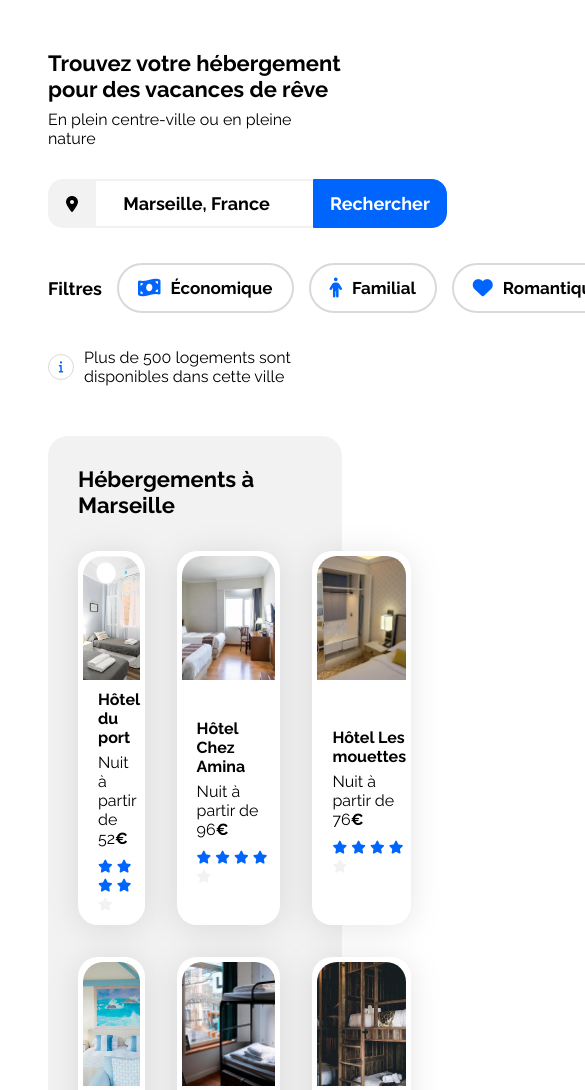
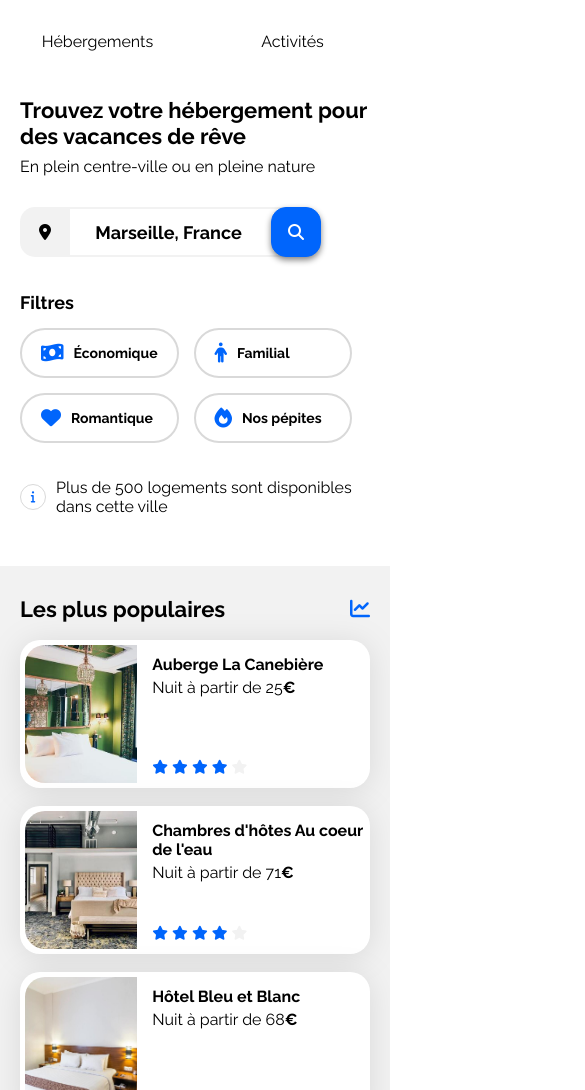
Before and after one commit to yoannBonge/Booki, a plain HTML site: page index.html in a window 390 px wide. Shown: the part 65-1155 px from the top of the page, 585 px wide, since content can reach past the window. Drawn offline with Linux system fonts and the light colour scheme.

Commit message:
responsive done

```diff
--- a/css/style.css
+++ b/css/style.css
@@ -1,4 +1,4 @@
-                                        /* General */
+/*______________________________________ General ______________________________________*/
 
 
 * {
@@ -15,7 +15,7 @@ html {
     font-size: 62.5%;
 }
 
-                                        /* Structural */
+/*______________________________________ Structural ______________________________________*/
 
 
 body {
@@ -32,19 +32,17 @@ header {
 }
 
 main {
-    width: 100%;
     padding: 0 4.8rem;
     box-sizing: border-box;
 }
 
 footer {
-    width: 100%;
     display: flex;
     justify-content: center;
     align-items: center;
 }
 
-                                        /* Recurrent */
+/*______________________________________ Recurrent ______________________________________*/
 
 
 .section-title {
@@ -54,8 +52,8 @@ footer {
 
 .card {
     background-color: white;
-    border-radius: 20px;
-    filter: drop-shadow(0px 3px 15px rgba(0, 0, 0, 0.1));
+    border-radius: 2.0rem;
+    filter: drop-shadow(0 0.3rem 1.5rem rgba(0, 0, 0, 0.1));
     cursor: pointer;
 }
 
@@ -72,20 +70,21 @@ footer {
 }
 
 .fa-solid {
-    font-size: 1.3rem;
+    font-size: 1.4rem;
     color: var(--main-color);
 }
 
 .neutral-star {
-    font-size: 1.3rem;
+    font-size: 1.4rem;
     color: var(--main-bg-color);
 }
 
-                                         /* Header Elements */
+/*______________________________________ Header Elements ______________________________________*/
 
 
 .logo-booki {
     padding: 3rem;
+    margin-left: 1.8rem;
 }
 
 .logo-booki-header {
@@ -119,7 +118,7 @@ footer {
 
 .menu li:hover {
     color: var(--main-color);
-    border-top: solid 2px var(--main-color);
+    border-top: solid 0.2rem var(--main-color);
     cursor: pointer;
 }
 
@@ -127,7 +126,7 @@ footer {
     color: var(--main-color);
 }
 
-                                        /* Infogroup */
+/*______________________________________ Infogroup ______________________________________*/
 
 
 .infogroup {
@@ -152,7 +151,6 @@ h1 {
 
 .searchbar {
     display: flex;
-    width: 100%;
 }
 
 .location-dot {
@@ -160,9 +158,9 @@ h1 {
     display: flex;
     align-items: center;
     justify-content: center;
-    width: 48px;
-    height: 4.9rem;
-    border-radius: 15px 0px 0px 15px;
+    width: 5rem;
+    height: 5rem;
+    border-radius: 1.5rem 0 0 1.5rem;
 }
 
 .location-dot i {
@@ -175,11 +173,13 @@ h1 {
 .searchfield {
     font-size: 1.8rem;
     font-weight: 700;text-align: center;
-    height: 4.9rem;
+    width: 92%;
+    height: 5rem;
     border-style: solid;
     border-color: var(--main-bg-color);
     border-left-style: none;
     border-right-style: none;
+    padding: 0;
     box-sizing: border-box;
 }
 
@@ -193,14 +193,18 @@ h1 {
     color: white ;
     background-color: var(--main-color);
     position: absolute;
-    height: 4.9rem;
+    height: 5rem;
     padding: 0 1.6rem;
-    border: 1px solid var(--main-color);
-    border-radius: 0px 15px 15px 0px;
+    border: 0.1rem solid var(--main-color);
+    border-radius: 0 1.5rem 1.5rem 0;
 }
 
 .searchform button:hover {
     cursor: pointer;
+}
+
+.searchform i {
+    display: none;
 }
 
 .filterbar {
@@ -219,6 +223,11 @@ h1 {
     align-items: center;
 }
 
+.filter-buttons {
+    display: flex;
+    gap: 1.5rem;
+}
+
 .filterbar button {
     font-size: 1.7rem;
     font-weight: 700;
@@ -228,8 +237,8 @@ h1 {
     height: 5rem;
     padding: 0.4rem 1.9rem;
     gap: 1rem;
-    border: 2px solid #D9D9D9;
-    border-radius: 25px;
+    border: 0.2rem solid #D9D9D9;
+    border-radius: 2.5rem;
 }
 
 .filterbar button:hover {
@@ -248,7 +257,7 @@ h1 {
     justify-content: center;
     width: 2.4rem;
     height: 2.4rem;
-    border: 1px solid #D9D9D9;
+    border: 0.1rem solid #D9D9D9;
     border-radius: 50%;
 }
 
@@ -258,7 +267,7 @@ h1 {
     margin-left: 1rem;
 }
 
-                                        /* Hébergements et Populaires */
+/*______________________________________ Hébergements et Populaires ______________________________________*/
 
 .hebergements-and-populaires {
     display: flex;
@@ -270,16 +279,16 @@ h1 {
 }
 
 .hebergements-and-populaires section {
-    background-color: var(--main-bg-color);
     padding: 3rem;
-    border-radius: 20px;
+    border-radius: 2rem;
     box-sizing: border-box;
 }
 
-                                        /* Hébergements */
+/*______________________________________ Hébergements ______________________________________*/
 
 
 .hebergements {
+    background-color: var(--main-bg-color);
     width: 65%;
 }
 
@@ -300,8 +309,8 @@ h1 {
 .hebergements-cards img {
     width: 100%;
     height: 12.4rem;
-    border-top-left-radius: 20px;
-    border-top-right-radius: 20px;
+    border-top-left-radius: 2rem;
+    border-top-right-radius: 2rem;
 }
 
 .hebergements-cards .card-content {
@@ -332,10 +341,11 @@ h1 {
     padding: 0;
 }
 
-                                        /* Populaires */
+/*______________________________________ Populaires ______________________________________*/
 
 
  .populaires {
+    background-color: var(--main-bg-color);
     width: 32%;
 }
 
@@ -343,6 +353,10 @@ h1 {
     display: flex;
     align-items: center;
     justify-content: space-between;
+}
+
+.populaires-title i {
+    font-size: 2rem;
 }
 
 .populaires-cards .card {
@@ -353,9 +367,9 @@ h1 {
 
 .populaires-cards img {
     width: 33%;
-    height: 13.6rem;
-    border-top-left-radius: 20px;
-    border-bottom-left-radius: 20px;
+    height: 13.8rem;
+    border-top-left-radius: 2rem;
+    border-bottom-left-radius: 2rem;
 }
 
 .populaires-cards .card-content {
@@ -381,11 +395,10 @@ h1 {
     margin-bottom: 0.5rem;
 }
 
-                                        /* Activités */
+/*______________________________________ Activités ______________________________________*/
 
 
 .activites {
-    width: 95%;
     padding: 3rem;
     margin-bottom: 3rem;
 }
@@ -402,7 +415,7 @@ h1 {
 .activites-cards img {
     width: 100%;
     height: 38rem;
-    border-radius: 20px 20px 0 0;
+    border-radius: 2rem 2rem 0 0;
 }
 
 .activites-cards .card-title {
@@ -413,8 +426,13 @@ h1 {
     margin-bottom: 3rem;
 }
 
-                                        /* Footer Elements */
+/*______________________________________ Footer Elements ______________________________________*/
 
+
+.footer-title {
+    font-size: 1.8rem;
+    font-weight: 700;
+}
 
 footer nav {
     background-color: var(--main-bg-color);
@@ -438,22 +456,21 @@ footer li {
     font-size: 1.6rem;
 }
 
-.footer-title {
-    font-size: 1.8rem;
-    font-weight: 700;
+/*______________________________________ Media Queries ______________________________________*/
+
+
+/*________________________________ Tab */
+
+@media screen and (min-width: 768px) and (max-width: 1025px) {
+
+
+html {
+    font-size: 45%;
 }
 
-                                        /* Media Queries */
-
-
-                                    /* Tab */
-
-@media screen and (max-width: 1025px) {
-
-
 .hebergements-and-populaires {
-display: flex;
-flex-direction: column;
+    display: flex;
+    flex-direction: column;
 }
 
 .hebergements {
@@ -466,26 +483,207 @@ flex-direction: column;
 
 .populaires-cards {
     display: flex;
+    padding: 0.5rem;
     gap: 2rem;
-    padding: 0.5rem;
+}
+
+.populaires-cards .card {
+    width: 33%;
+    height: 13.6rem;
+    margin-top: 2rem;
+}
+
+.activites-cards img {
+    height: 22rem;
+}
+
+}
+
+/*________________________________ Mobile */
+
+@media screen and (min-width: 320px) and (max-width: 767px) {
+
+
+header {
+    display: flex;
+    flex-direction: column;
+    align-items: center;
+}
+
+.logo-booki {
+    margin: 0;
+}
+
+main {
+    padding: 0;
+    margin: 0;
+}
+
+.menu {
+    width: 100%;
+    padding: 0;
+}
+
+.menu li {
+    width: 100%;
+    padding-bottom: 1.4rem;
+    margin: 0;
+}
+
+.menu a {
+    display: flex;
+    justify-content: center;
+}
+
+.menu li:hover {
+    border-top: none;
+    border-bottom: 0.2rem solid var(--main-color);
+}
+
+.infogroup {
+    margin: 0 2rem;
+}
+
+.searchfield {
+    width: 100%;
+}
+
+.searchform .search-button {
+    display: none;
+}
+
+.searchform button {
+    margin-left: -1.2rem;
+    border-radius: 1.5rem;
+    filter: drop-shadow(0px 3px 3px #0000007d);
+}
+
+.searchform i {
+    font-size: 1.6rem;
+    color: white;
+    display: flex;
+}
+
+.filter-buttons {
+    display: grid;
+    grid-template-columns: 1fr 1fr;
+    grid-template-rows: 1fr 1fr;
+}
+
+.filterbar button {
+    font-size: 1.4rem;
+    min-width: 1rem;
+}
+
+.filterbar {
+    flex-wrap: wrap;
+}
+
+.hebergements-and-populaires {
+    display: flex;
+    flex-direction: column-reverse;
+}
+
+.hebergements-and-populaires section {
+    padding: 3rem 2rem 3rem 2rem;
+    border-radius: 0;
+    box-sizing: border-box;
+}
+
+.populaires {
+    background-color:#F2F2F2;
+    width: 100%;
 }
 
 .populaires-cards .card {
     display: flex;
-    width: 33%;
-    height: 13.6rem;
     padding: 0.5rem;
-    margin-top: 2rem;
+    margin-top: 1.8rem;
+}
+
+.hebergements {
+    background-color: white;
+    width: 100%;
+    margin-top: -3rem;
+    margin-bottom: -1.5rem;
+}
+
+.hebergements h2 {
+    margin-bottom: -1.8rem;
+}
+
+.hebergements-cards {
+    display: flex;
+    flex-direction: column;
+    gap: 2rem;
+}
+
+.hebergements-cards .card:nth-child(1) {
+    order: 1;
+}
+
+.hebergements-cards .card:nth-child(2) {
+    order: 6;
+}
+
+.hebergements-cards .card:nth-child(3) {
+    order: 3;
+}
+
+.hebergements-cards .card:nth-child(4) {
+    order: 4;
+}
+
+.hebergements-cards .card:nth-child(5) {
+    order: 2;
+}
+
+.hebergements-cards .card:nth-child(6) {
+    order: 5;
+}
+
+.hebergements-cards .more:nth-child(7) {
+    order: 7;
+}
+
+.activites {
+    box-sizing: border-box;
+}
+
+.activites-cards {
+    display: flex;
+    flex-direction: column;
+    gap: 1.5rem;
+}
+
+.activites-cards .card {
+    width: auto;
 }
 
 .activites-cards img {
-    height: 15rem;
+    height: 14rem;
+}
+
+footer nav {
+    display: flex;
+    flex-direction: column;
+    padding-left: 4rem;
+    padding-bottom: 1rem;
+    gap: 2rem;
 }
 
 }
 
-                                    /* Mobile */
+/*________________________________ Mobile S */
 
-@media screen and (max-width: 767px) {
+@media screen and (min-width: 320px) and (max-width: 350px) {
+
+.filterbar button {
+    font-size: 1.15rem;
+}
+
+.searchfield {
+    width: 92%;
+}
 
 }
--- a/index.html
+++ b/index.html
@@ -44,13 +44,18 @@
                 <div class="searchform">
                     <form method="get" action="">
                         <input class="searchfield" type="search" name="ville" id="locsearch"
-                         placeholder="Marseille, France"><button type="button">Rechercher</button>
+                            placeholder="Marseille, France">
+                            <button type="button"><span class="search-button">Rechercher</span>
+                                <i class="fa-sharp fa-solid fa-magnifying-glass"></i>
+                            </button>
                     </form>
                 </div>
             </div>
 
             <div class="filterbar">
                 <div class="filterword">Filtres</div>
+
+                <div class="filter-buttons">
                     <button type="button">
                     <i class="fa-sharp fa-solid fa-money-bill-wave"></i>Économique
                     </button>
@@ -66,6 +71,7 @@
                     <button type="button">
                         <i class="fa-solid fa-fire"></i>Nos pépites
                     </button>
+                </div>
 
             </div>
 
```
Lines whose indentation alone changed are shown as unchanged.
